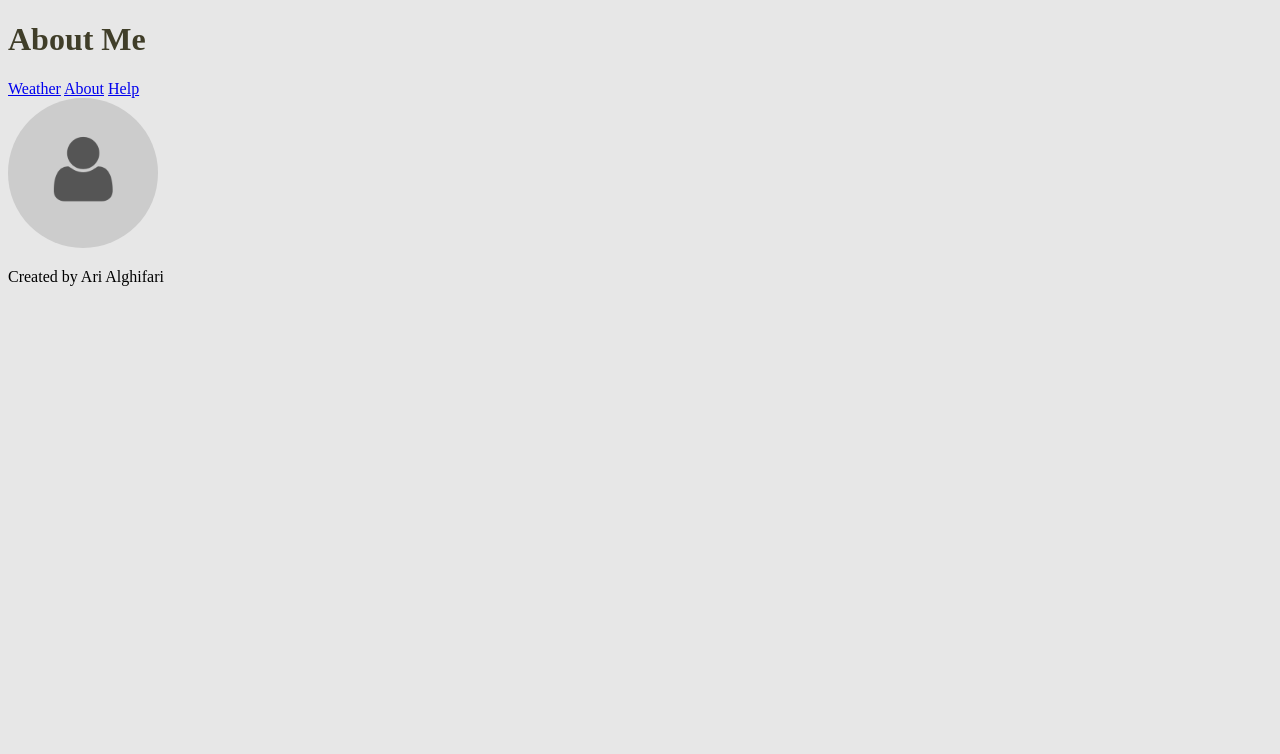
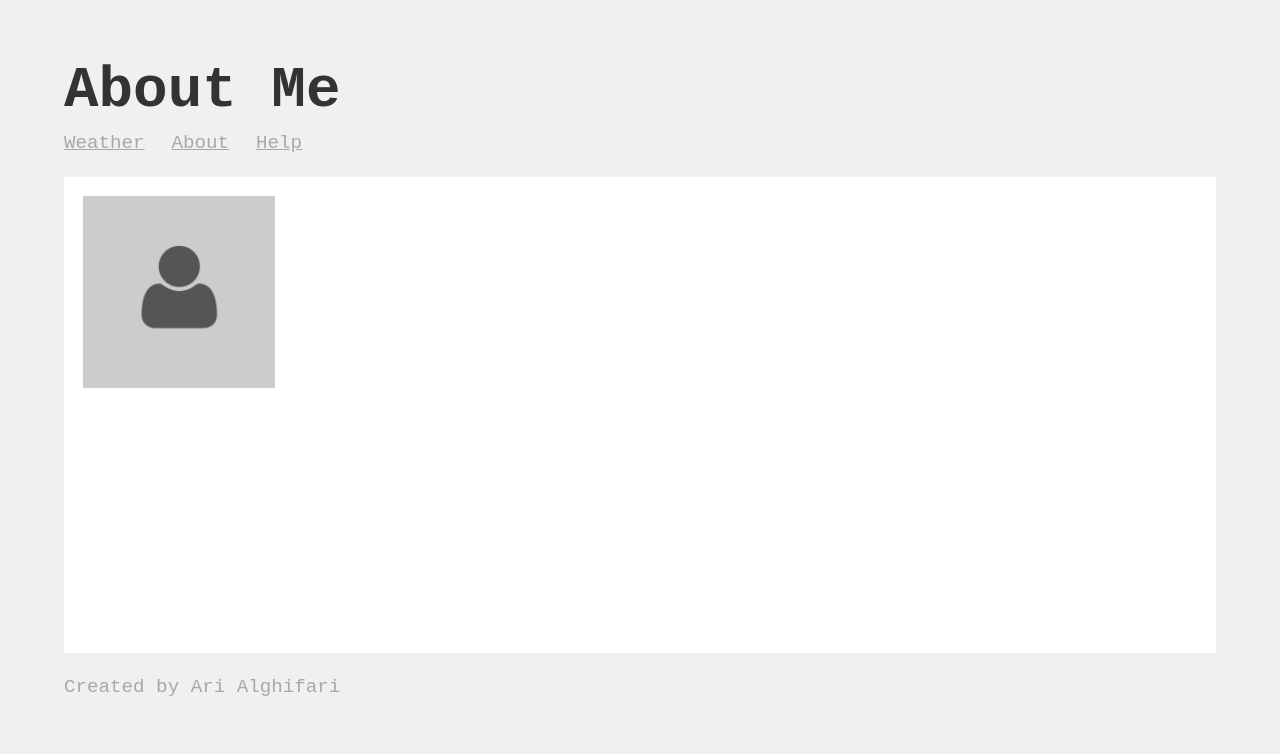
Before and after one commit to arialghifari/weather-app, a Node server app: page /about in a window 1280 px wide. Shown: the top 754 px of the page. Run offline with Node 20, Linux system fonts and the light colour scheme; some libraries are stand-ins or nearby versions.

Commit message:
Add styling

```diff
--- a/web-server/public/css/style.css
+++ b/web-server/public/css/style.css
@@ -1,12 +1,49 @@
-body {
-	background-color: #e7e7e7;
+* {
+	margin: 0;
+	padding: 0;
 }
 
-h1 {
-	color: #403E29;
+body {
+	background-color: #f0f0f0;
+	color: #333;
+	font-family: 'Courier New', Courier, monospace;
+	max-width: 60em;
+	margin: 0 auto;
+	padding: 3em;
+	display: flex;
+	flex-direction: column;
+	min-height: 80vh;
+	font-size: 1.2em;
 }
 
-img {
-	width: 150px;
-	border-radius: 50%;
+.main-content {
+	flex-grow: 1;
+	margin: 1.2em 0;
+	background-color: #fff;
+	padding: 1em;
 }
+
+h1.title {
+	font-size: 3em;
+}
+
+.link {
+	margin-top: 0.5em;
+}
+
+.link a {
+	color: #a8a8a8;
+	margin-right: 0.8em;
+}
+
+.link a:hover {
+	color: #333;
+}
+
+.footer p {
+	color: #a8a8a8;
+}
+
+img.potrait {
+	width: 10em;
+}
--- a/web-server/src/app.js
+++ b/web-server/src/app.js
@@ -19,7 +19,7 @@ app.use(express.static(publicDirectoryPath));
 
 app.get('', (req, res) => {
 	res.render('index', {
-		title: 'Weather App',
+		title: 'Weather',
 		name: 'Ari Alghifari'
 	});
 });
@@ -41,7 +41,7 @@ app.get('/help', (req, res) => {
 
 app.get('/help/*', (req, res) => {
 	res.render('404', {
-		title: 'Error',
+		title: 'Error 404',
 		name: 'Ari Alghifari',
 		errorMessage: 'Help article not found.'
 	});
@@ -60,9 +60,9 @@ app.get('/weather', (req, res) => {
 	});
 });
 
-app.get('*', (req, res) => { // wildards handlers e.g. 404 page
+app.get('*', (req, res) => { // wildcards handlers e.g. 404 page
 	res.render('404', {
-		title: 'Error',
+		title: 'Error 404',
 		name: 'Ari Alghifari',
 		errorMessage: 'Page not found.'
 	});
--- a/web-server/templates/partials/footer.hbs
+++ b/web-server/templates/partials/footer.hbs
@@ -1,4 +1,6 @@
-<p>Created by {{name}}</p>
+<div class="footer">
+	<p>Created by {{name}}</p>
+</div>
 
 </body>
 </html>
--- a/web-server/templates/partials/header.hbs
+++ b/web-server/templates/partials/header.hbs
@@ -5,12 +5,13 @@
 	<meta http-equiv="X-UA-Compatible" content="IE=edge">
 	<meta name="viewport" content="width=device-width, initial-scale=1.0">
 	<link rel="stylesheet" href="css/style.css">
+	<link rel="icon" href="img/weather-app-logo.png">
 	<title>Weather App - {{title}}</title>
 </head>
 
 <body>
 
-<h1>{{title}}</h1>
+<h1 class="title">{{title}}</h1>
 
 <div class="link">
 	<a href="/">Weather</a>
--- a/web-server/templates/views/about.hbs
+++ b/web-server/templates/views/about.hbs
@@ -1,3 +1,7 @@
 {{>header}}
-<img src="img/user.jpg" alt="user image">
+
+<div class="main-content">
+	<img class="potrait" src="img/user.jpg" alt="user image">
+</div>
+
 {{>footer}}
--- a/web-server/templates/views/help.hbs
+++ b/web-server/templates/views/help.hbs
@@ -1,3 +1,5 @@
 {{>header}}
-<p>{{helpText}}</p>
+<div class="main-content">
+	<p>{{helpText}}</p>
+</div>
 {{>footer}}
--- a/web-server/templates/views/index.hbs
+++ b/web-server/templates/views/index.hbs
@@ -1,2 +1,7 @@
 {{>header}}
+
+<div class="main-content">
+	<p>Some text here</p>
+</div>
+
 {{>footer}}
```
Also changed, not shown: web-server/public/img/weather-app-logo.png (added).
